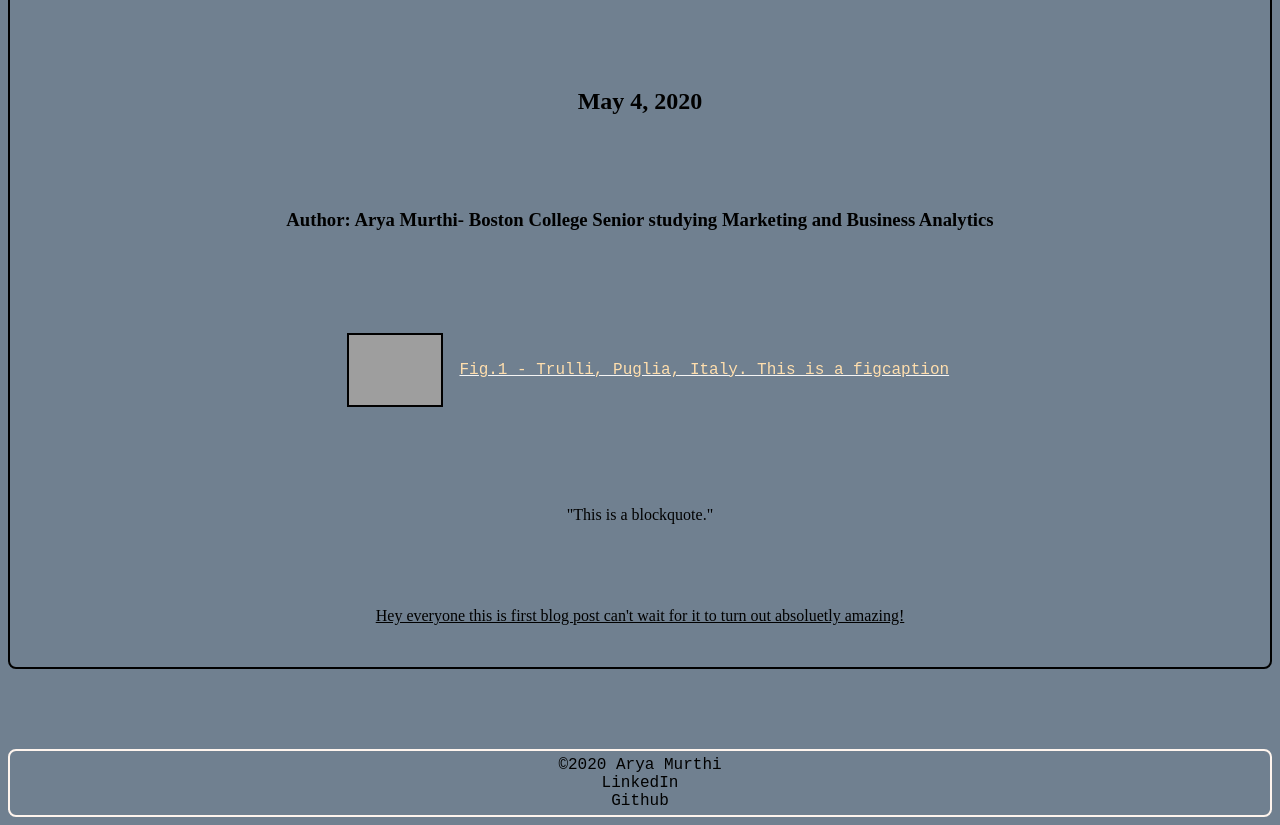
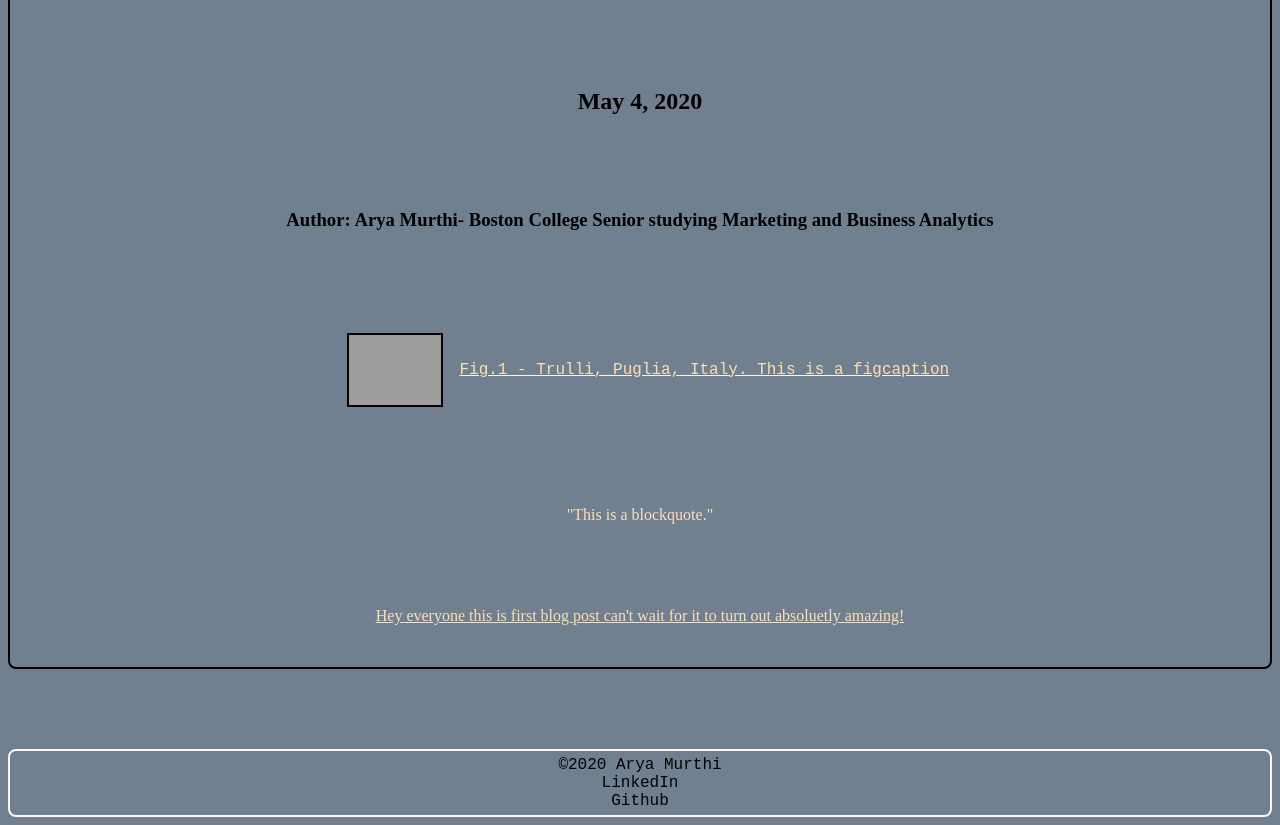
Before and after one commit to aryamurthi/udacityblogproject, a plain HTML site: page blogPosts/post1.html in a window 1280 px wide. Shown: the part 207-1032 px from the top of the page. Drawn offline with Linux system fonts and the light colour scheme; grey boxes are pictures that could not be loaded.

Commit message:
commit round two

```diff
--- a/css/blogGrid.css
+++ b/css/blogGrid.css
@@ -91,6 +91,7 @@ blockquote{
   display: flex;
   justify-content: center;
   align-items: center;
+  color: navajowhite
 }
 
 
--- a/css/style.css
+++ b/css/style.css
@@ -33,6 +33,12 @@ a {
   justify-content: center;
 }
 
+p{
+  color:navajowhite;
+}
+
+
+
 .title {
   border-width: 2px;
   border-style: solid;
```
